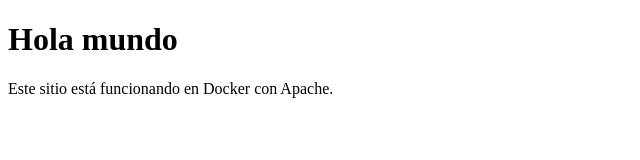
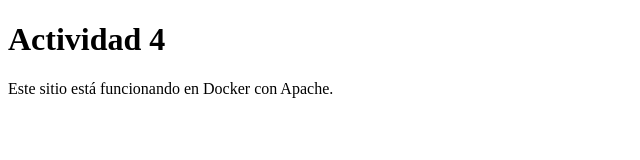
Before and after one commit to FranciscoN055/SitioWeb, a plain HTML site: page index.html in a window 1280 px wide. Shown: the whole page, without its empty margins (0-640 px from the left). Drawn offline with Linux system fonts and the light colour scheme.

Commit message:
Update index.html

```diff
--- a/index.html
+++ b/index.html
@@ -6,7 +6,7 @@
     <title>Mi Sitio en Docker</title>
 </head>
 <body>
-    <h1>Hola mundo</h1>
+    <h1>Actividad 4</h1>
     <p>Este sitio está funcionando en Docker con Apache.</p>
 </body>
 </html>
```
